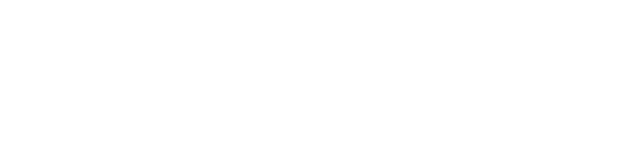
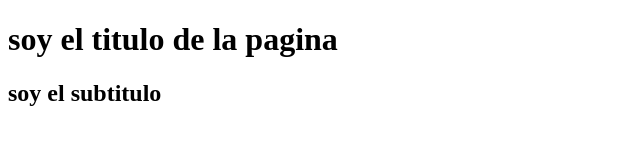
Before and after one commit to Eze219/primer-repo-de-mentira, a plain HTML site: page index.html in a window 1280 px wide. Shown: the whole page, without its empty margins (0-640 px from the left). Drawn offline with Linux system fonts and the light colour scheme.

Commit message:
Version 2 agregue un subtitulo

```diff
--- a/index.html
+++ b/index.html
@@ -6,6 +6,7 @@
     <title>Document</title>
 </head>
 <body>
-
+     <h1>soy el titulo de la pagina</h1>
+     <h2>soy el subtitulo</h2>
 </body>
 </html>
```
